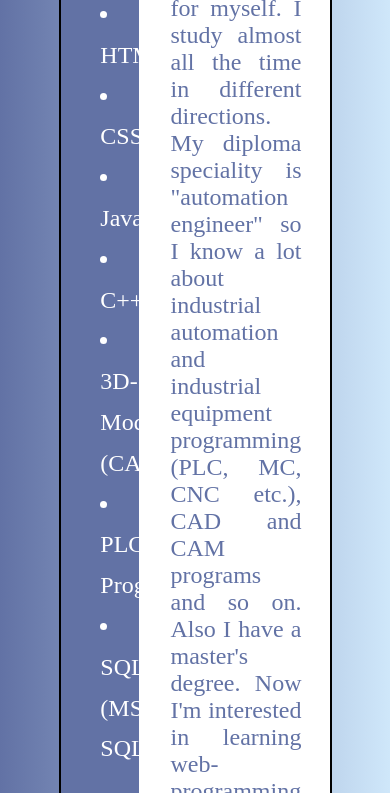
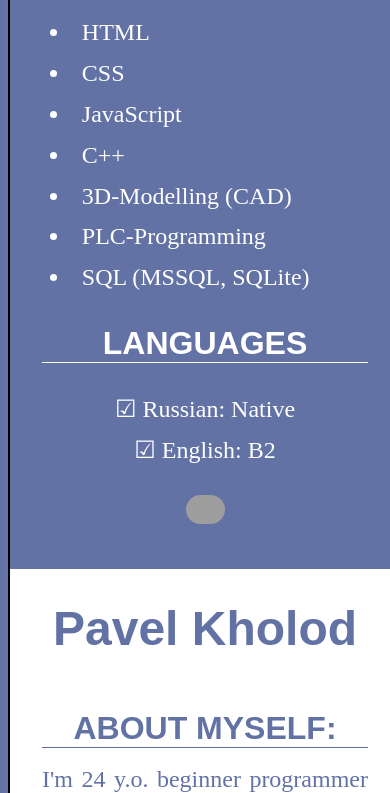
Before and after one commit to restartishere/rsschool-cv, a plain HTML site: page index.html in a window 390 px wide. Shown: the part 493-1286 px from the top of the page. Drawn offline with Linux system fonts and the light colour scheme; grey boxes are pictures that could not be loaded.

Commit message:
feat: add mobile view

```diff
--- a/index.html
+++ b/index.html
@@ -8,9 +8,9 @@
     <title>Document</title>
 </head>
 <body>
-    <div class="cvcontent">
-    <main>
-        <nav>
+    <div class="device cvcontent">
+    <main class="device">
+        <nav class="device">
             <img id="pic" src="https://i.ibb.co/bHGxVh7/pic.png" width ="80%" alt="">
 
             <div><h1 class="names">contacts</h1>
@@ -40,7 +40,7 @@
 
             </div>
         </nav>
-        <section>
+        <section class="device">
             <div>
                 <div><div id="Me" class="names">Pavel Kholod</div></div><br><br><br>
                 <div><div class="names">About Myself: </div> <br> <div class="parametres"> I'm 24 y.o. beginner programmer from Belarus. I want to find a good way for myself. I study almost all the time in different directions.
@@ -54,11 +54,11 @@
             </div>
         </section>
     </main>
-    <footer>
-        <div class="footerleft">
+    <footer class="device">
+        <div class="device footerleft">
             <img src="https://rs.school/images/rs_school_js.svg" height="100" width ="100" alt="RSSchool">
         </div>
-        <div class="footerright">
+        <div class="device footerright">
             <a href="https://github.com/restartishere"><img src="https://i.ibb.co/ynRynRy/25231.png" alt="" width="7%"></a>
             <a href="https://rs.school/js/"><h2>Course 2022</h2></a>
         </div>
--- a/style.css
+++ b/style.css
@@ -24,7 +24,6 @@
     main
     {
       display: flex;
-      box-shadow: 250px black;
       color: var(--partscolor);
     }
     nav
@@ -34,6 +33,7 @@
       width: 20vw;
       background-color:var(--partscolor);
       color:white;
+      overflow: auto;
     }
 
     #pic
@@ -121,3 +121,21 @@
     font-size: 1.5rem;
     text-align: justify;
   }
+
+  @media (orientation: portrait)
+  {
+    main
+    {
+      flex-direction: column;
+    }
+    .device
+    {
+      width: 100vw;
+    }
+
+    footer
+    {
+      flex-direction: column;
+    }
+
+  }
```
